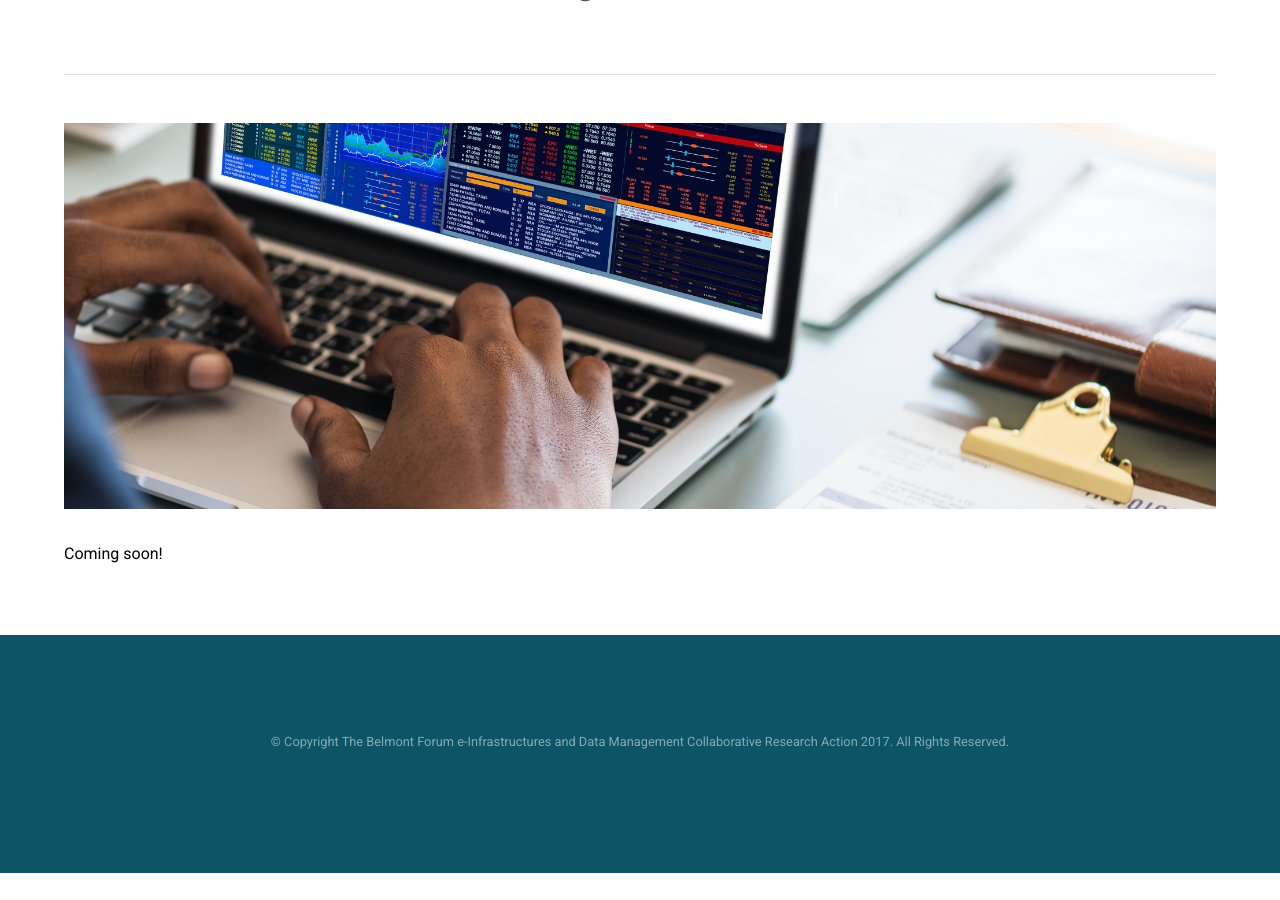
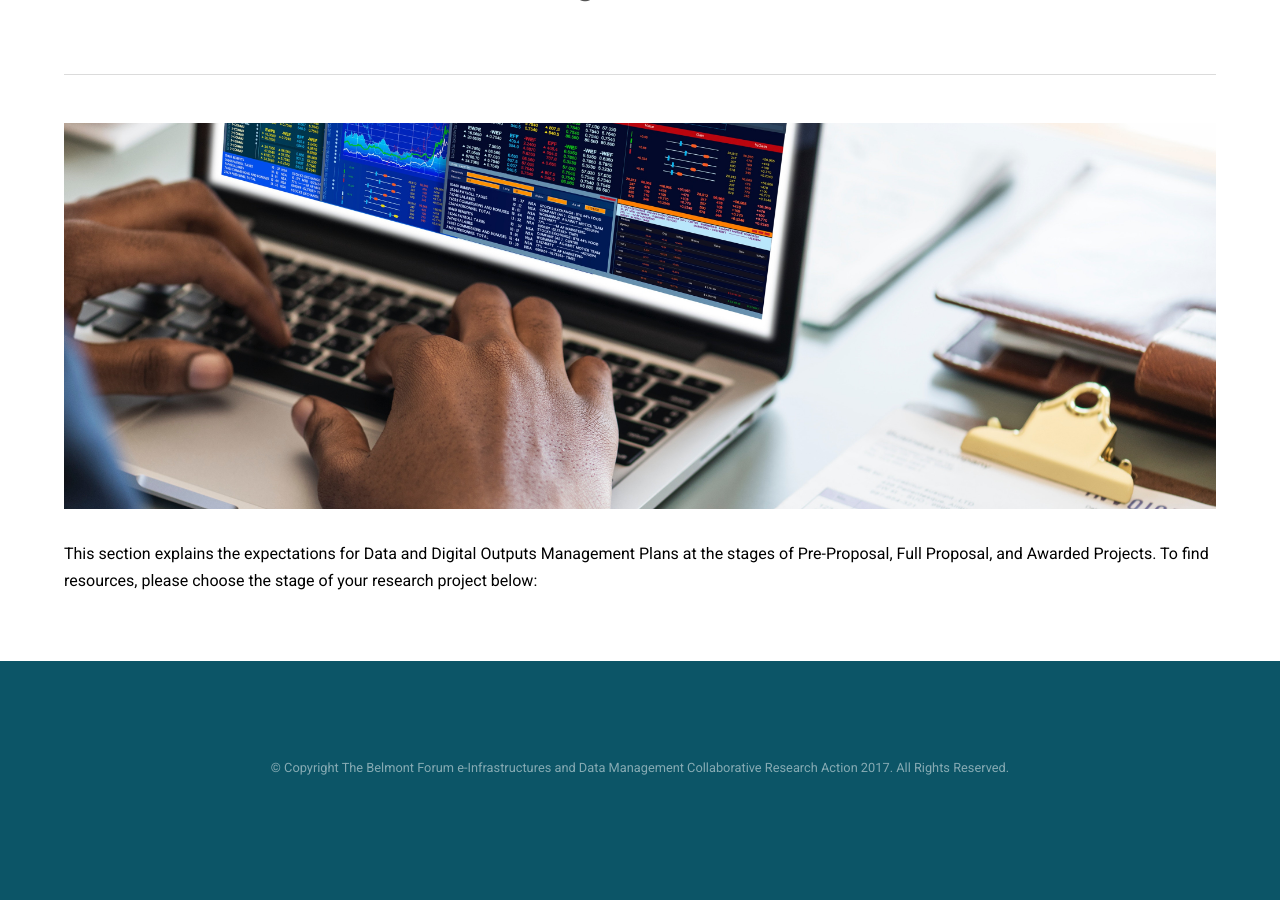
Before and after one commit to bfe-inf/toolkit, a Jekyll site: the page ddomp.html, which Jekyll copies as it is, in a window 1280 px wide and 900 px high, scrolled down 636 px. Built offline with Jekyll 4.4.1, drawn with Linux system fonts in a browser that asks for light colours; before the commit the page ends 1509 px from its top, so only the background shows below that.

Commit message:
Update ddomp.html

```diff
--- a/ddomp.html
+++ b/ddomp.html
@@ -47,7 +47,7 @@
 
 				<hr class="major" />
 					<a href="#" target="_blank" class="image fit"><img src="images/rawpixel-718365-unsplash.jpg" alt="" /></a>
-					<p> Coming soon! </p>
+					<p>This section explains the expectations for Data and Digital Outputs Management Plans at the stages of Pre-Proposal, Full Proposal, and Awarded Projects. To find resources, please choose the stage of your research project below: </p>
 				</div>
 			</section>
 
```
